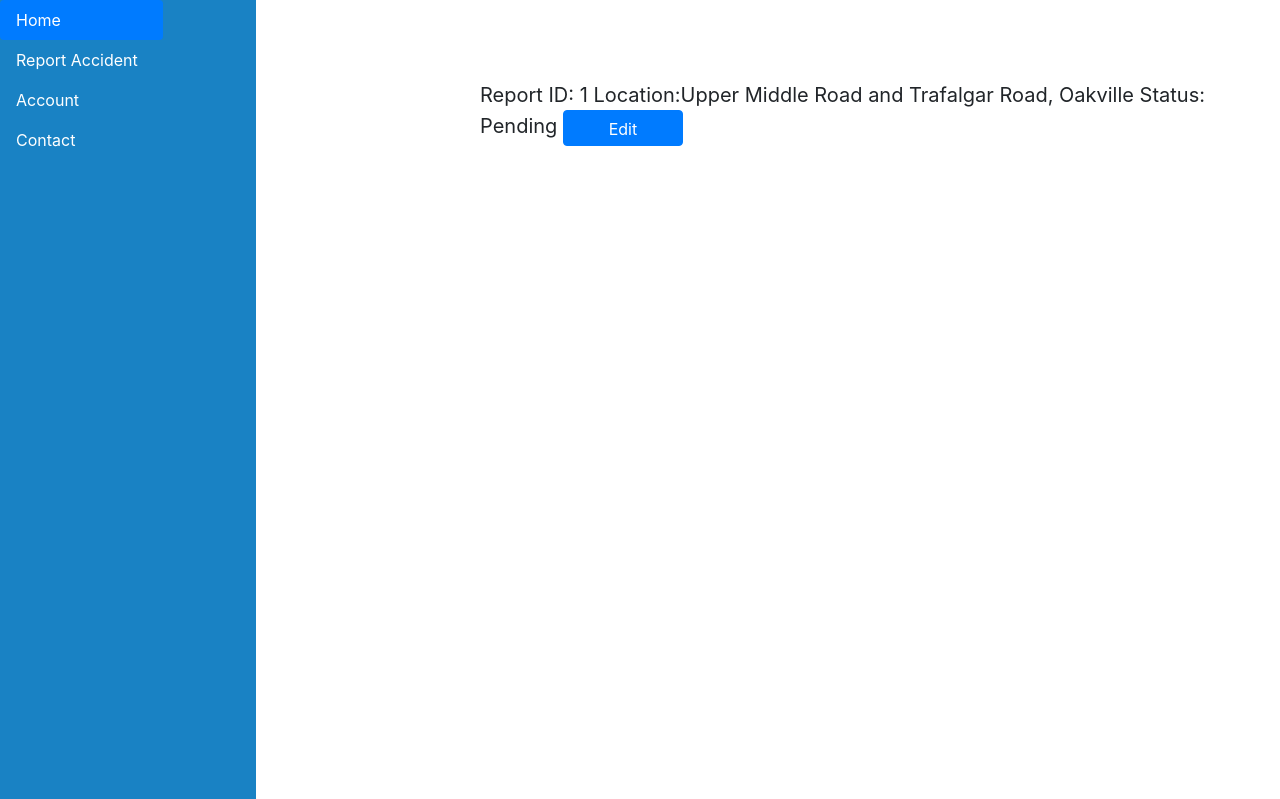
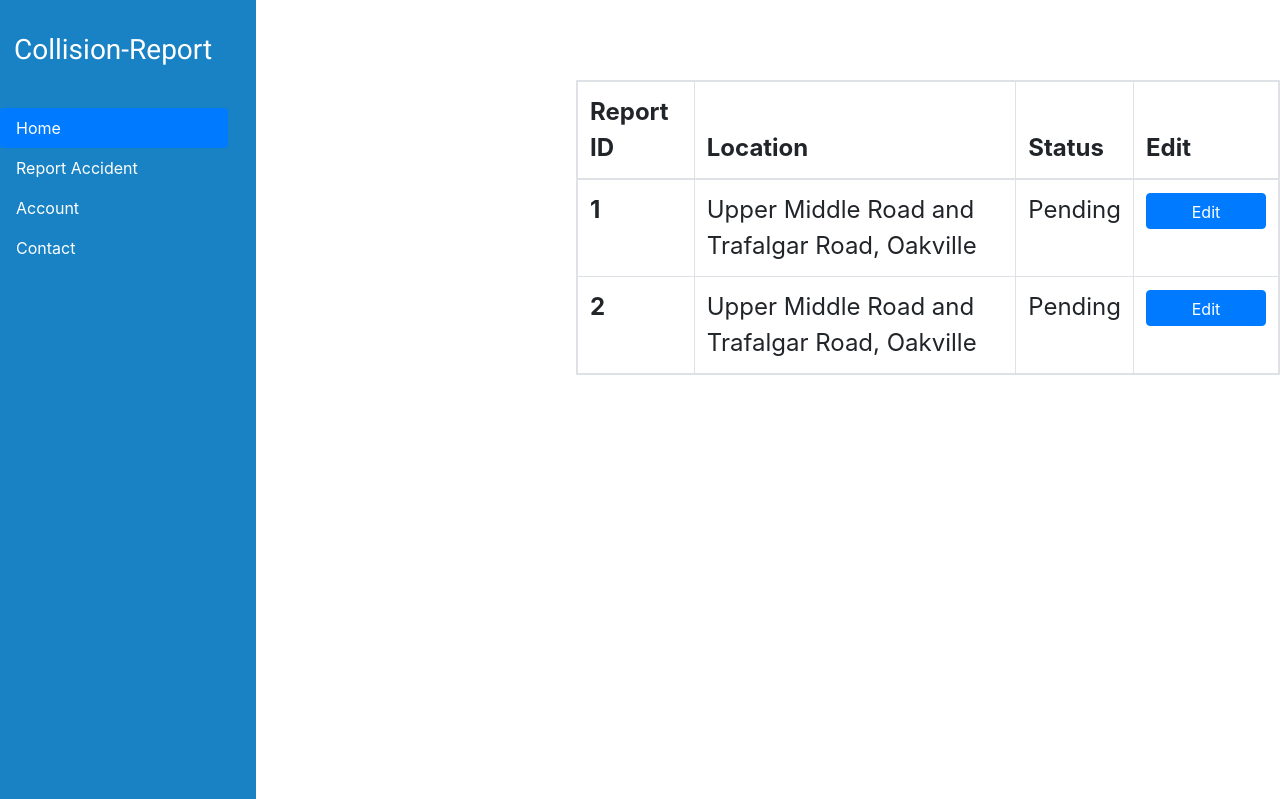
Before and after one commit to nakishacoh/Collision-Report, a PHP site: page /da.php in a window 1280 px wide. Shown: the top 799 px of the page. Run offline with PHP 8.4, Linux system fonts and the light colour scheme.

Commit message:
3/28 update

```diff
--- a/dash/css/style.css
+++ b/dash/css/style.css
@@ -1,132 +1,19 @@
-/*#board  {
-  width: 16em;
-  background-color: #1982c4;
-  list-style-type: none;
-  margin: 0;
-  padding: 0;
-  text-align: center;
-  position: fixed;
-}
-
-
-#LOGO {
-  text-align: center;
-  display: block;
-  padding: 5.15em 7em;
-  width: 39px;
-  height: 18.5px;
-  font-family: Roboto;
-  font-size: 15px;
-  font-weight: 900;
-  font-style: normal;
-  font-stretch: normal;
-  line-height: 1.23;
-  letter-spacing: normal;
-  text-align: left;
-  color: #ffffff;
-}
-
-#FORM {
-  display: block;
-  padding: 4.5em 16px;
-  width: 41.5px;
-  height: 18.5px;
-  font-family: Roboto;
-  font-size: 15px;
-  font-weight: 900;
-  font-style: normal;
-  font-stretch: normal;
-  line-height: 1.23;
-  letter-spacing: normal;
-  text-align: left;
-  color: #ffffff;
-}
-
-#ACCOUNT {
-	text-align: center;
-  padding: 4.5em 6em;
-  width: 68px;
-  height: 18.5px;
-  font-family: Roboto;
-  font-size: 15px;
-  font-weight: 900;
-  font-style: normal;
-  font-stretch: normal;
-  line-height: 1.23;
-  letter-spacing: normal;
-  text-align: left;
-  color: #ffffff;
-}
-
-#LOGOUT {
-  text-align: center;
-  padding: 4.5em 6.5em;
-  width: 57.5px;
-  height: 18.5px;
-  font-family: Roboto;
-  font-size: 15px;
-  font-weight: 900;
-  font-style: normal;
-  font-stretch: normal;
-  line-height: 1.23;
-  letter-spacing: normal;
-  text-align: left;
-  color: #ffffff;
-}
-
-#CONTACT {
-  text-align: center;
-  padding: 4.5em 6em;
-  width: 65px;
-  height: 18.5px;
-  font-family: Roboto;
-  font-size: 15px;
-  font-weight: 900;
-  font-style: normal;
-  font-stretch: normal;
-  line-height: 1.23;
-  letter-spacing: normal;
-  text-align: left;
-  color: #ffffff;
-}
-
-#FORM{
-  text-align: center;
-  display: block;
-  padding: 4.5em 7em;
-
-}
-
-#sub1{
-  margin-top: 16em;
-  display: none;
-}
-
-#sub2{
-  margin-top: 27em;
-  display: none;
-}
-
-#sub3{
-  margin-top: 38em;
-  display: none;
-}
-#sub4{
-  margin-top: 43em;
-  display: none;
-}
-.sub{
-  position: fixed;
-  text-align: center;
-  width: 150px;
-  border: solid 1px #1982c4;
-  background-color: #ffffff;
-  margin: 0 16em;
-}*/
+/* Fonts */
+@import url('https://fonts.googleapis.com/css?family=Roboto');
+@import url('https://fonts.googleapis.com/css?family=Montserrat');
 
 html, body{
   height:100%;
-margin:0;
+  margin:0;
+  font-size: 16px;
+}
+
+h1, h2, h3{
+  font-family: "Roboto";
+}
+
+p{
+  font-family: "Montserrat";
 }
 
 .dash{
@@ -137,7 +24,7 @@
   position: absolute;
   top: 80px;
   left: 24em;
-  font-size: 20px;
+  font-size: 1.5em;
   /*width: 200px;
   height: 100px;*/
 }
@@ -162,3 +49,18 @@
   margin-top: 60em;
   /*margin: 0;*/
 }
+
+/* Logo */
+.alignTitle{
+  padding-left: .5em;
+  padding-top: 1em;
+  padding-bottom: 1em;
+  color: white;
+}
+
+/* Table */
+#v-pills-tabContent table{
+  border-radius: 5px;
+   margin: 0px auto;
+   float: none;
+}
--- a/dash/da.php
+++ b/dash/da.php
@@ -1,7 +1,7 @@
 <!DOCTYPE html>
 <html>
 <head>
-  <title>police app</title>
+  <title>Dashboard</title>
   <link rel="stylesheet" type="text/css" href="css/style.css">
   <script src="https://code.jquery.com/jquery-3.3.1.slim.min.js" integrity="sha384-q8i/X+965DzO0rT7abK41JStQIAqVgRVzpbzo5smXKp4YfRvH+8abtTE1Pi6jizo" crossorigin="anonymous"></script>
 <script src="https://cdnjs.cloudflare.com/ajax/libs/popper.js/1.14.7/umd/popper.min.js" integrity="sha384-UO2eT0CpHqdSJQ6hJty5KVphtPhzWj9WO1clHTMGa3JDZwrnQq4sF86dIHNDz0W1" crossorigin="anonymous"></script>
@@ -10,18 +10,61 @@
 </head>
 <body>
     <div class="nav flex-column nav-pills dash navBack" id="v-pills-tab" role="tablist" aria-orientation="vertical">
+      <span class="navbar-brand mb-0"><h3 class="alignTitle">Collision-Report</h3></span>
       <a class="nav-link active" id="v-pills-home-tab" data-toggle="pill" href="#v-pills-home" role="tab" aria-controls="v-pills-home" aria-selected="true">Home</a>
       <a class="nav-link" id="v-pills-profile-tab" data-toggle="pill" href="#v-pills-profile" role="tab" aria-controls="v-pills-profile" aria-selected="false">Report Accident</a>
       <a class="nav-link" id="v-pills-messages-tab" data-toggle="pill" href="#v-pills-messages" role="tab" aria-controls="v-pills-messages" aria-selected="false">Account</a>
       <a class="nav-link" id="v-pills-settings-tab" data-toggle="pill" href="#v-pills-settings" role="tab" aria-controls="v-pills-settings" aria-selected="false">Contact</a>
       <a class="nav-link logout" id="v-pills-settings-tab" data-toggle="pill" href="#v-pills-settings" role="tab" aria-controls="v-pills-settings" aria-selected="false">Logout</a>
   </div>
-<div class="tab-content content" id="v-pills-tabContent">
-  <div class="tab-pane fade show active" id="v-pills-home" role="tabpanel" aria-labelledby="v-pills-home-tab">Report ID: 1  Location:Upper Middle Road and Trafalgar Road, Oakville  Status: Pending  <button type="button" class="btn btn-primary">Edit</button></div>
+
+
+
+<!-- Home Page -->
+<div class="tab-content content rounded" id="v-pills-tabContent ">
+
+  <table class="table table-bordered tab-pane fade show active" id="v-pills-home" role="tabpanel" aria-labelledby="v-pills-home-tab">
+    <thead>
+      <tr>
+        <th scope="col">Report ID</th>
+        <!-- <th scope="col">First</th> -->
+        <!-- <th scope="col">Last</th> -->
+        <th scope="col">Location</th>
+        <th scope="col">Status</th>
+        <th scope="col">Edit</th>
+      </tr>
+    </thead>
+    <tbody>
+      <tr>
+        <th scope="row">1</th>
+        <!-- <td>Mark</td> -->
+        <!-- <td>Otto</td> -->
+        <td>Upper Middle Road and Trafalgar Road, Oakville</td>
+        <td>Pending</td>
+        <td> <button type="button" class="btn btn-primary">Edit</button></td>
+      </tr>
+      <tr>
+        <th scope="row">2</th>
+        <!-- <td>Jacob</td> -->
+        <!-- <td>Thornton</td> -->
+        <td>Upper Middle Road and Trafalgar Road, Oakville</td>
+        <td>Pending</td>
+        <td> <button type="button" class="btn btn-primary">Edit</button></td>
+      </tr>
+    </tbody>
+  </table>
+
+  <!-- Report Accident Page -->
   <div class="tab-pane fade" id="v-pills-profile" role="tabpanel" aria-labelledby="v-pills-profile-tab">...</div>
+
+  <!-- Account Page -->
   <div class="tab-pane fade" id="v-pills-messages" role="tabpanel" aria-labelledby="v-pills-messages-tab">...</div>
+
+  <!-- Contact Page -->
   <div class="tab-pane fade" id="v-pills-settings" role="tabpanel" aria-labelledby="v-pills-settings-tab">...</div>
 </div>
+
+
 </body>
 <script src="script/script.js"></script>
 </html>
```
Lines whose indentation alone changed are shown as unchanged.
